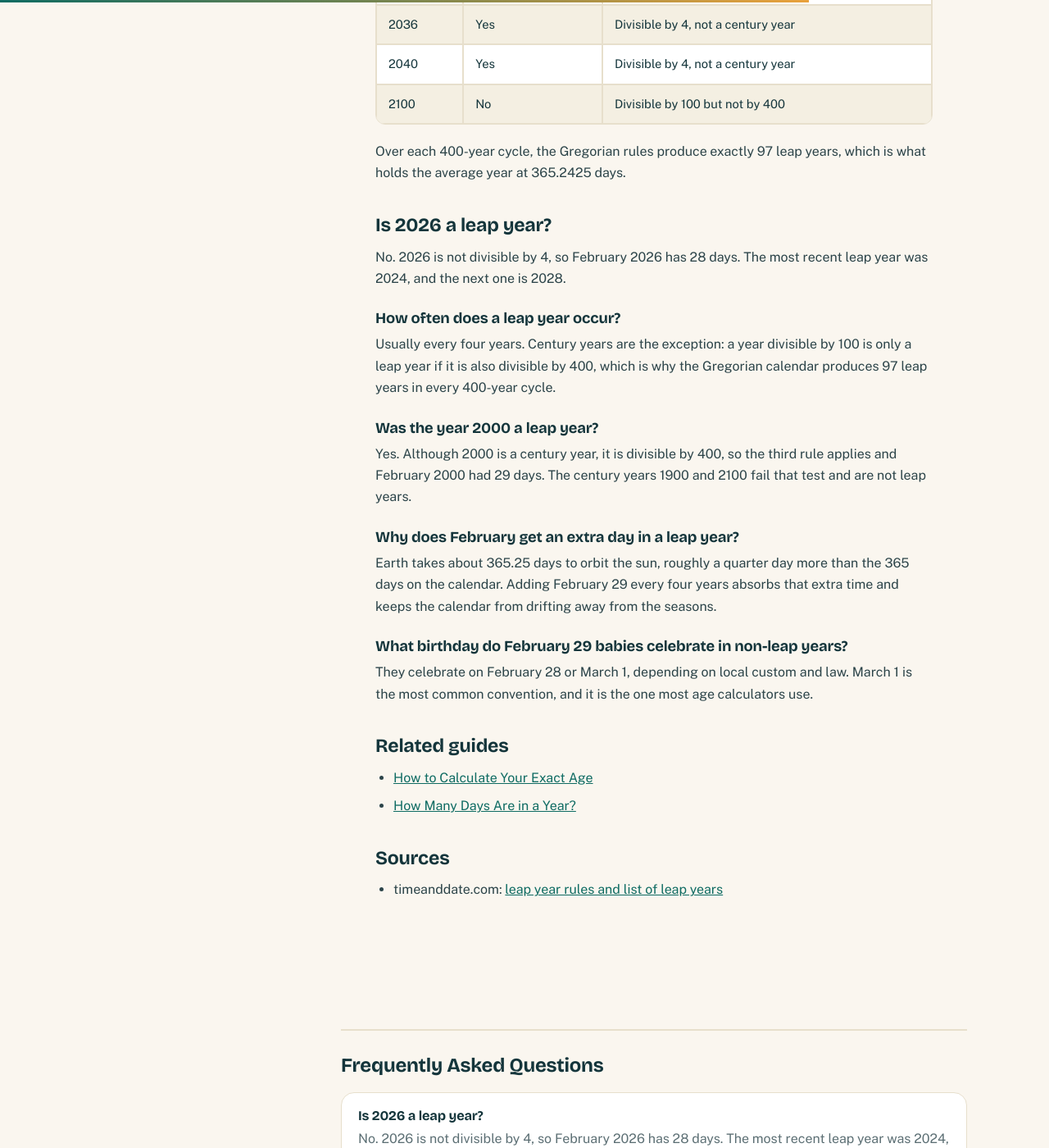
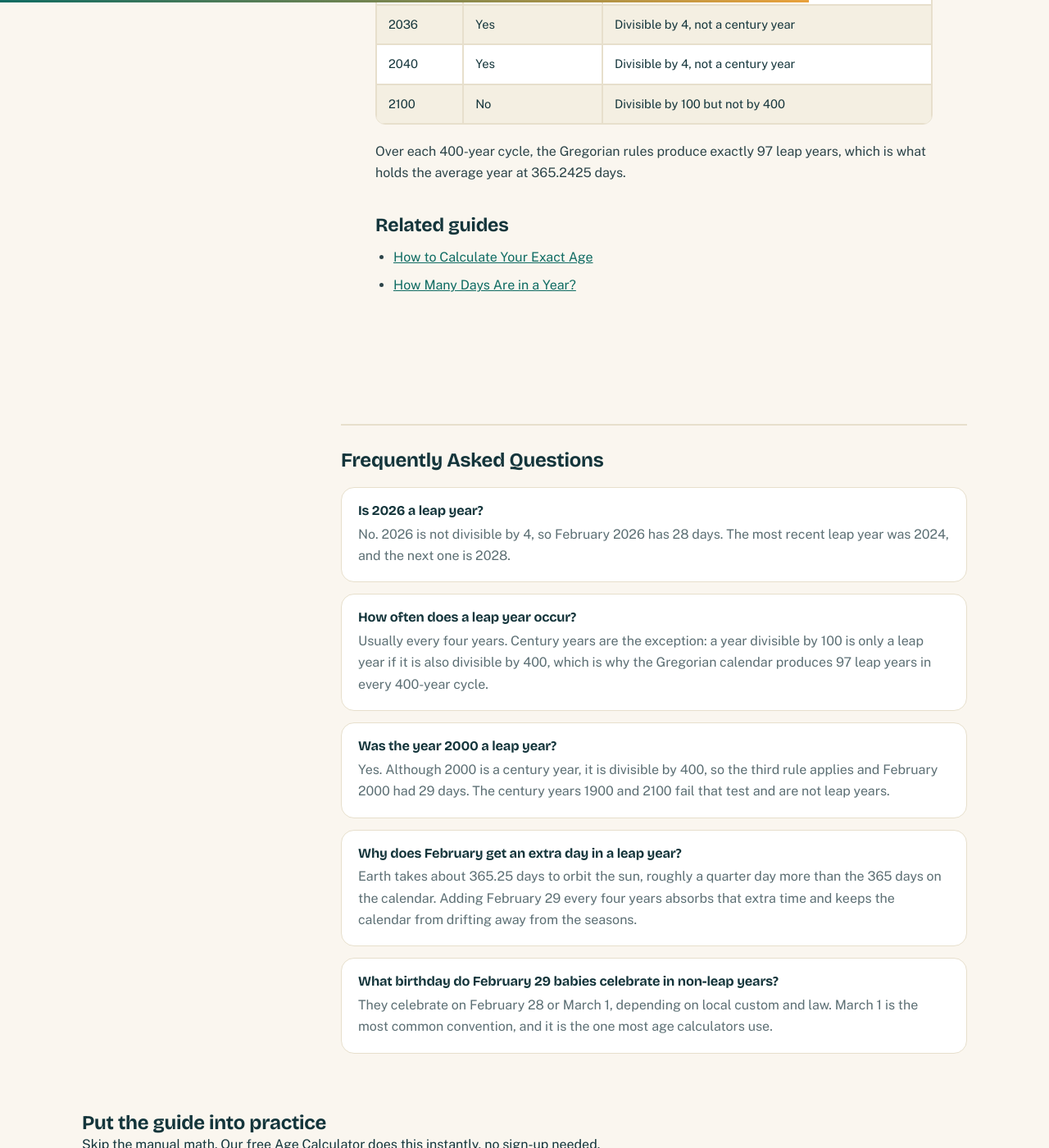
Before and after one commit to zaidmeo09-dhangal/agedatecalc, a Jekyll site: the page built from _posts/2026-10-21-what-is-a-leap-year.md, in a window 1280 px wide and 1400 px high, scrolled down 4080 px. Shown: the whole window at 82% size. Built offline with Jekyll 4.4.1, drawn with Linux system fonts in a browser that asks for light colours; some of the changed text lies outside the part shown.

Commit message:
Fix duplicate FAQs, inline anchor external links, realistic/infographic images, SCT-style CTA banner, tighter post spacing

```diff
--- a/_posts/2026-10-21-what-is-a-leap-year.md
+++ b/_posts/2026-10-21-what-is-a-leap-year.md
@@ -18,7 +18,7 @@
 meta_description: Why does February sometimes have 29 days? Learn the three leap year rules, why leap years exist, and how they affect age and date calculations.
 excerpt: Why does February sometimes have 29 days? Learn the three leap year rules, why leap years exist, and how they affect age and date calculations.
 featured_image: /assets/images/what-is-a-leap-year.webp
-image_alt: A February calendar page in a leap year with February 29 highlighted as the extra leap day
+image_alt: Infographic of a February calendar grid with the 29th day highlighted in a glowing circle and arrows showing the four year leap cycle
 read_time: 5 min read
 faqs_raw: 'Is 2026 a leap year?
 
@@ -65,7 +65,7 @@
 
 ## The three leap year rules
 
-A year is a leap year if **any** of these apply in order:
+A year is a [leap year](https://www.timeanddate.com/date/leapyear.html) if **any** of these apply in order:
 
 1. **Divisible by 4:** the year is a leap year (2024, 2028).
 2. **Except centuries:** years divisible by 100 are NOT leap years (1900 was not, 2100 will not be).
@@ -126,33 +126,9 @@
 
 Over each 400-year cycle, the Gregorian rules produce exactly 97 leap years, which is what holds the average year at 365.2425 days.
 
-## Is 2026 a leap year?
-
-No. 2026 is not divisible by 4, so February 2026 has 28 days. The most recent leap year was 2024, and the next one is 2028.
-
-### How often does a leap year occur?
-
-Usually every four years. Century years are the exception: a year divisible by 100 is only a leap year if it is also divisible by 400, which is why the Gregorian calendar produces 97 leap years in every 400-year cycle.
-
-### Was the year 2000 a leap year?
-
-Yes. Although 2000 is a century year, it is divisible by 400, so the third rule applies and February 2000 had 29 days. The century years 1900 and 2100 fail that test and are not leap years.
-
-### Why does February get an extra day in a leap year?
-
-Earth takes about 365.25 days to orbit the sun, roughly a quarter day more than the 365 days on the calendar. Adding February 29 every four years absorbs that extra time and keeps the calendar from drifting away from the seasons.
-
-### What birthday do February 29 babies celebrate in non-leap years?
-
-They celebrate on February 28 or March 1, depending on local custom and law. March 1 is the most common convention, and it is the one most age calculators use.
-
 ## Related guides
 
 - [How to Calculate Your Exact Age]({{ '/blog/how-to-calculate-age/' | relative_url }})
 - [How Many Days Are in a Year?]({{ '/blog/how-many-days-in-a-year/' | relative_url }})
 
-## Sources
-
-- timeanddate.com: [leap year rules and list of leap years](https://www.timeanddate.com/date/leapyear.html)
-
 </div>
```
